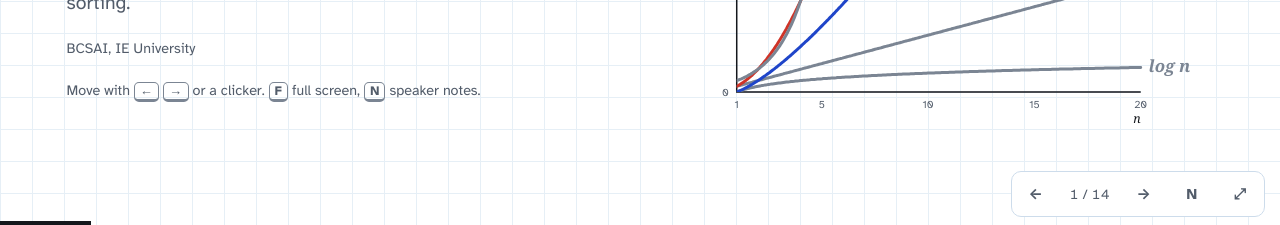
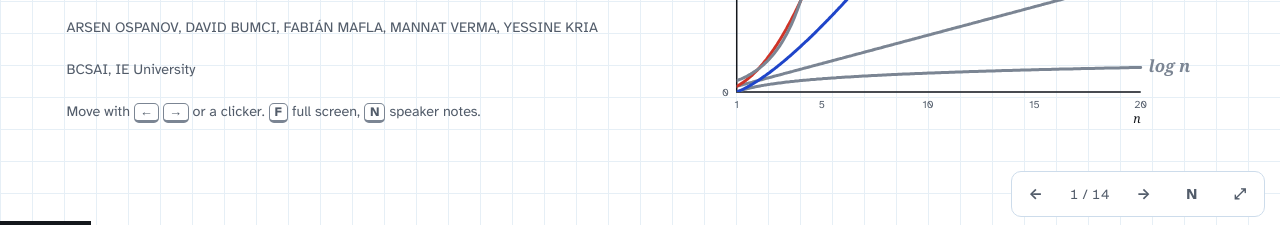
Before and after one commit to fabianmaflam/bigO-presentation, a plain HTML site: page index.html in a window 1280 px wide. Shown: the part 575-800 px from the top of the page. Drawn offline with Linux system fonts and the light colour scheme; a web font is replaced by a local one.

Commit message:
Update index.html

```diff
--- a/index.html
+++ b/index.html
@@ -200,6 +200,7 @@ kbd{font:700 .9em "Atkinson Hyperlegible",sans-serif;border:1.5px solid var(--gr
       <h1>Big O: comparing functions on their way to infinity</h1>
       <p class="lede">The formal definition, why it describes asymptotic behaviour, why it is the language of algorithm efficiency, and what it says about sorting.</p>
       <!-- EDIT: put your group's names inside the next paragraph, e.g. Ana, Luis, Fabián, Marta -->
+      <p class="small" id="team">ARSEN OSPANOV, DAVID BUMCI, FABIÁN MAFLA, MANNAT VERMA, YESSINE KRIA</p>
       <p class="small" id="team">BCSAI, IE University</p>
       <p class="keys">Move with <kbd>←</kbd> <kbd>→</kbd> or a clicker. <kbd>F</kbd> full screen, <kbd>N</kbd> speaker notes.</p>
     </div>
```
